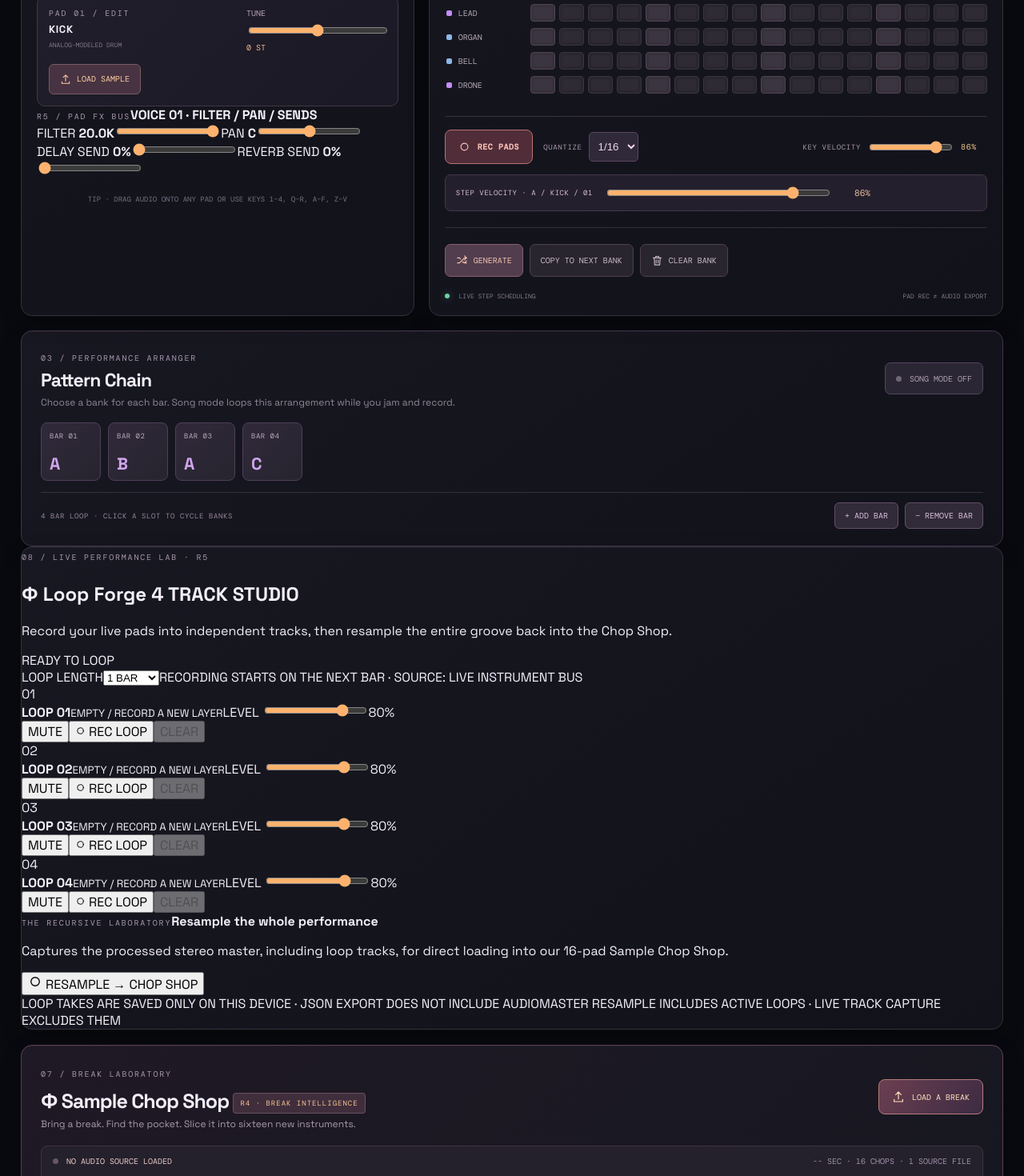
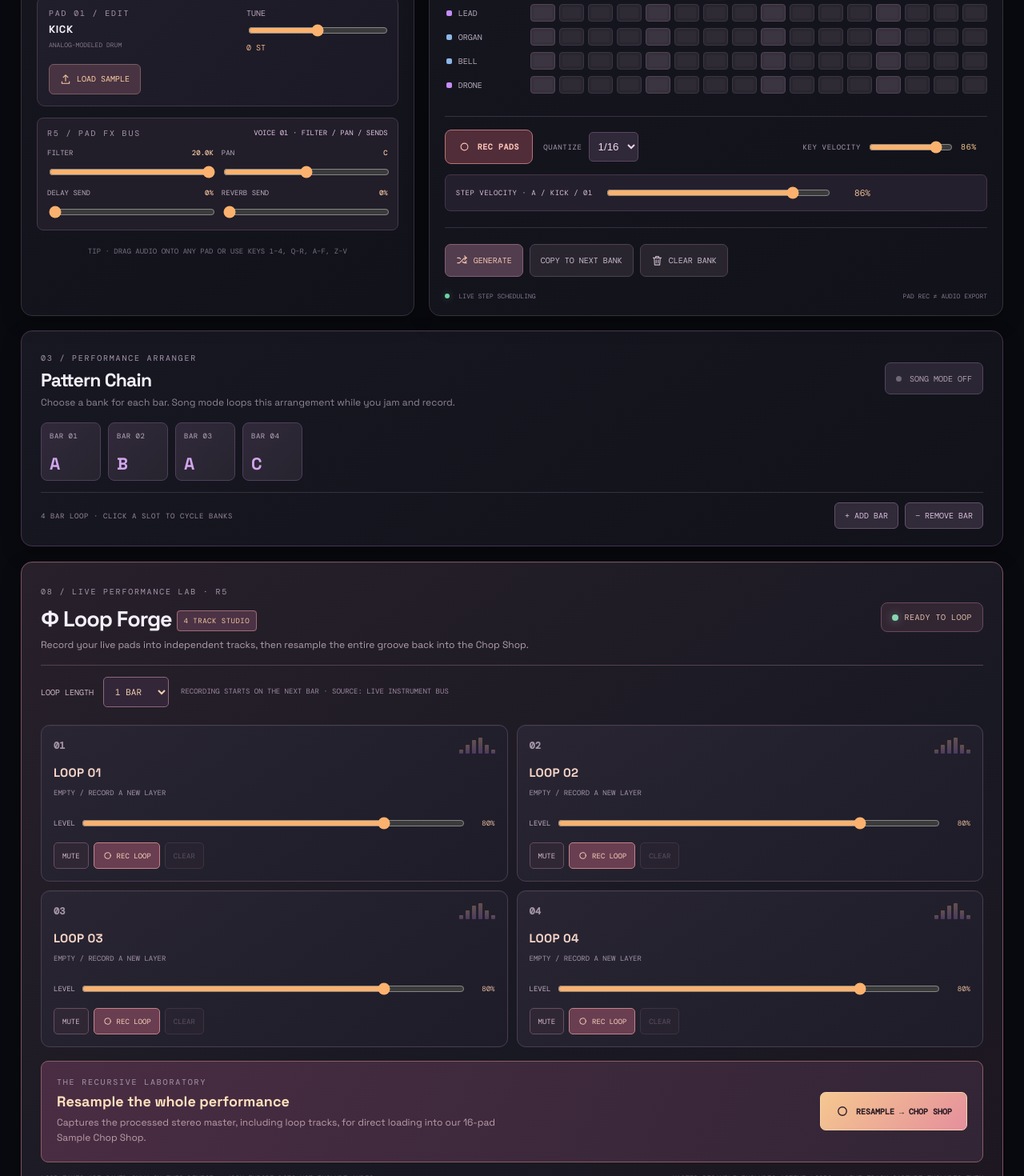
Before and after one commit to MichaelWave369/PhiBox, a React (Vite) app: page / in a window 1280 px wide. Shown: the part 940-2410 px from the top of the page at 80% size. Built offline with nearby package versions, Linux system fonts and the light colour scheme.

Commit message:
style: design Loop Forge 4-track mixer, resampling control, and pad FX editor

```diff
--- a/src/styles.css
+++ b/src/styles.css
@@ -249,3 +249,68 @@
   .sync-mode-picker { width: 100%; }
   .sync-mode-picker button { flex: 1; }
 }
+
+
+/* R5 / Loop Forge: hardware-inspired live loop mixer, no visual-only controls. */
+.loop-forge-panel {
+  margin-top: 19px; padding: 24px; border-color: #785163;
+  background: linear-gradient(145deg,#28202a,#191923 62%,#1e1721);
+}
+.forge-header { display:flex; align-items:center; justify-content:space-between; gap:16px; flex-wrap:wrap; }
+.forge-header h2 { font-size:27px; margin:6px 0; letter-spacing:-1px; }
+.forge-flag { color:#eec6a0; font:9px 'DM Mono',monospace; padding:6px 8px; border:1px solid #9b6c75; background:#4b3244; border-radius:4px; vertical-align:middle; letter-spacing:.5px; }
+.forge-header p { font-size:12px; color:#b0a0af; margin:0; line-height:1.6; }
+.forge-status { display:flex; align-items:center; gap:8px; font:10px 'DM Mono',monospace; color:#dbbea8; letter-spacing:.5px; background:#332633; border:1px solid #68495e; border-radius:8px; padding:11px 13px; }
+.forge-status i { width:8px; height:8px; border-radius:50%; background:#88d4b2; box-shadow:0 0 11px #88d4b280; }
+.forge-status i.capturing { background:#f4787e; box-shadow:0 0 12px #f4787e; animation:blink 1s infinite; }
+.forge-transport { display:flex; align-items:center; gap:15px; flex-wrap:wrap; padding:14px 0; margin:15px 0 0; border-top:1px solid #554151; }
+.forge-transport label { font:10px 'DM Mono',monospace; color:#cdb7c4; display:flex; align-items:center; gap:12px; }
+.forge-transport select { border:1px solid #8e677a; border-radius:5px; padding:10px; background:#332638; color:#f0d0ae; font:11px 'DM Mono',monospace; }
+.forge-transport>span { font:9px 'DM Mono',monospace; color:#9b889e; line-height:1.5; }
+.forge-cancel { margin-left:auto; background:#7b3038; border:1px solid #f09293; padding:11px 13px; border-radius:6px; color:#fcd4d4; font:10px 'DM Mono',monospace; }
+.forge-tracks { display:grid; grid-template-columns:repeat(4,minmax(0,1fr)); gap:11px; margin:8px 0 17px; }
+.forge-track { display:flex; flex-direction:column; min-width:0; gap:14px; border:1px solid #4a3d50; border-radius:11px; padding:15px; background:linear-gradient(145deg,#292533,#1e1c28); box-shadow:inset 0 1px 0 #ffffff08; }
+.forge-track.has-take { border-color:#9c6b8d; background:linear-gradient(140deg,#3b2a42,#231e2e); }
+.forge-track-id { display:flex; justify-content:space-between; align-items:center; font:700 12px 'DM Mono',monospace; color:#a594a7; }
+.forge-meter { display:flex; align-items:end; gap:3px; height:20px; opacity:.3; }
+.forge-meter.active { opacity:1; }
+.forge-meter i { display:block; height:25%; width:5px; background:linear-gradient(#fdc597,#af7ae0); border-radius:1px; }
+.forge-meter i:nth-child(2),.forge-meter i:nth-child(5) { height:55%; }
+.forge-meter i:nth-child(3) { height:85%; }
+.forge-meter i:nth-child(4) { height:100%; }
+.forge-meter.active i { animation:meter-wave .7s ease-in-out infinite alternate; }
+.forge-meter.active i:nth-child(odd) { animation-delay:.21s; }
+@keyframes meter-wave { from { transform:scaleY(.5);transform-origin:bottom; } to { transform:scaleY(1);transform-origin:bottom; } }
+.forge-track-content { display:grid; gap:9px; flex:1; align-content:start; }
+.forge-track-content strong { font-size:15px; letter-spacing:.3px; color:#f6d4c7; }
+.forge-track-content small { color:#a193a7; font:9px 'DM Mono',monospace; line-height:1.6; min-height:26px; }
+.forge-track-content label { display:flex; align-items:center; gap:6px; font:9px 'DM Mono',monospace; color:#c1aec0; }
+.forge-track-content input { width:100%; min-width:30px; }
+.forge-track-content label span { color:#e7bd9f; min-width:30px; text-align:right; }
+.forge-track-actions { display:flex; gap:6px; flex-wrap:wrap; }
+.forge-track-actions button { border:1px solid #654e61; background:#302734; color:#d1b7ca; border-radius:5px; padding:9px 10px; font:9px 'DM Mono',monospace; }
+.forge-track-actions button:disabled { opacity:.4; cursor:not-allowed; }
+.forge-track-actions button:not(:disabled):hover { filter:brightness(1.2); }
+.forge-track-actions button.is-muted { background:#693745; color:#ffd4cc; border-color:#c77885; }
+.forge-track-actions button.forge-track-record { border-color:#c3838a; background:#693e50; color:#f9d1bd; display:inline-flex; gap:5px; align-items:center; }
+.forge-track-actions button.forge-track-clear { color:#ae94a7; }
+.forge-resample { display:flex; align-items:center; justify-content:space-between; flex-wrap:wrap; gap:15px; border:1px solid #8c5c65; padding:19px; border-radius:9px; background:linear-gradient(115deg,#4a2d43,#322535); }
+.forge-resample>div { display:grid; gap:6px; }
+.forge-resample strong { font-size:18px; color:#ffe1bd; }
+.forge-resample p { font-size:12px; color:#bb9ea9; line-height:1.6; margin:0; max-width:590px; }
+.forge-resample button { display:inline-flex; align-items:center; justify-content:center; gap:8px; background:linear-gradient(135deg,#f5c88f,#e58f9d); color:#2c1d25; border:1px solid #f6d3ae; border-radius:7px; padding:14px 18px; font:700 10px 'DM Mono',monospace; }
+.forge-resample button:disabled { opacity:.5; cursor:not-allowed; }
+.forge-resample button:hover:not(:disabled) { filter:brightness(1.1); }
+.forge-footer { display:flex; justify-content:space-between; flex-wrap:wrap; gap:10px; color:#a38d9b; margin-top:13px; font:9px 'DM Mono',monospace; line-height:1.7; }
+.pad-fx-mini { border:1px solid #46394b; border-radius:8px; margin:14px auto 6px; padding:12px; background:#211d29; }
+.pad-fx-head { display:flex; justify-content:space-between; gap:10px; flex-wrap:wrap; align-items:center; margin-bottom:12px; }
+.pad-fx-head strong { color:#dfc3e2; font:9px 'DM Mono',monospace; }
+.pad-fx-grid { display:grid; grid-template-columns:repeat(2,minmax(0,1fr)); gap:10px; }
+.pad-fx-grid label { min-width:0; display:grid; gap:8px; color:#b8a9bc; font:9px 'DM Mono',monospace; }
+.pad-fx-grid label span { display:flex; justify-content:space-between; gap:5px; }
+.pad-fx-grid label b { color:#f1c4a1; font-weight:500; }
+.pad-fx-grid input { width:100%; min-width:0; }
+@media(max-width:1320px){.forge-tracks{grid-template-columns:repeat(2,minmax(0,1fr))}}
+@media(max-width:800px){.loop-forge-panel{padding:17px}.forge-track{padding:12px}.forge-header h2{font-size:23px}}
+@media(max-width:540px){.forge-tracks{grid-template-columns:1fr}.forge-resample button{width:100%}.forge-transport>span{width:100%}.forge-header h2 .forge-flag{display:inline-block;margin-top:7px}}
+@media(prefers-reduced-motion:reduce){.forge-meter.active i{animation:none}}
```
